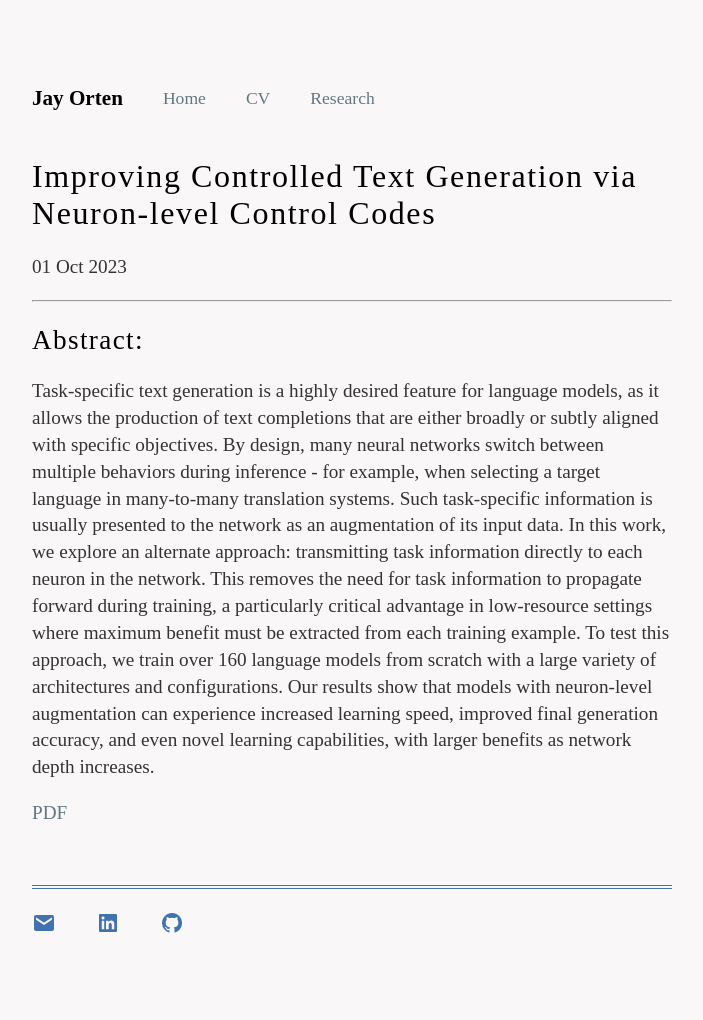
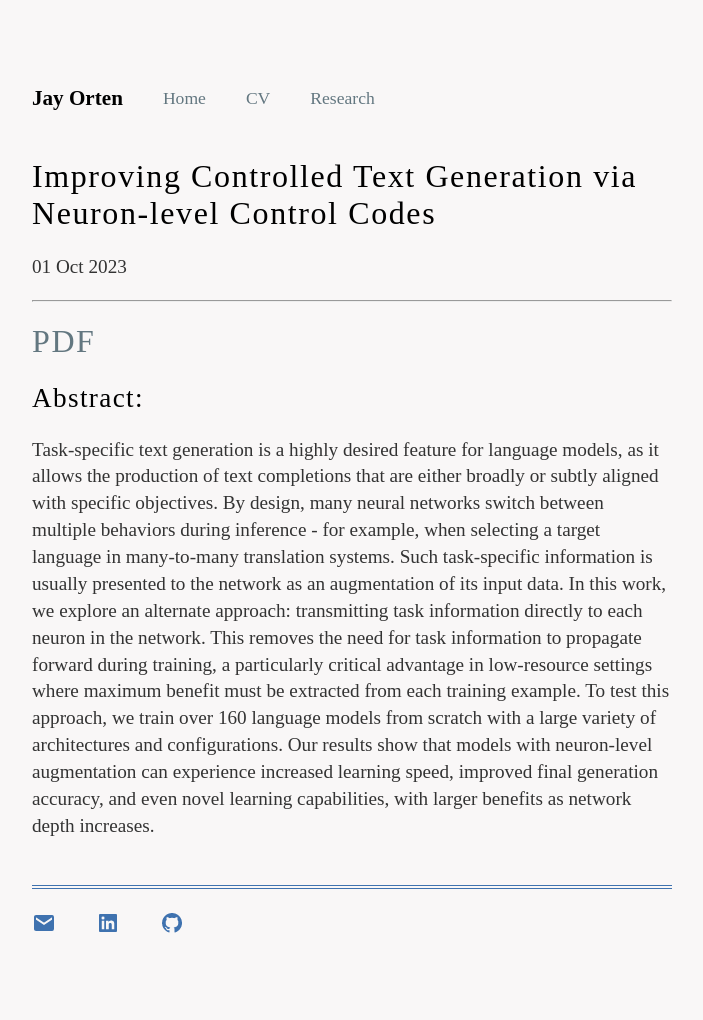
Before and after one commit to JayOrten/jayorten.github.io, a Jekyll site: the page built from _posts/2023-10-01-improving-controlled-text-generation.md, in a window 1280 px wide. Shown: the whole page, without its empty margins (288-991 px from the left). Built offline with Jekyll 4.4.1, drawn with Linux system fonts in a browser that asks for light colours.

Commit message:
update header

```diff
--- a/_posts/2023-10-01-improving-controlled-text-generation.md
+++ b/_posts/2023-10-01-improving-controlled-text-generation.md
@@ -6,8 +6,8 @@ date: 2023-10-01
 
 ---
 
+# [PDF]({{ site.url }}/assets/pdfs/Improving_Controlled_Text_Generation_via_Neuron_level_Control_Codes.pdf)
+
 ## Abstract:
 
 Task-specific text generation is a highly desired feature for language models, as it allows the production of text completions that are either broadly or subtly aligned with specific objectives. By design, many neural networks switch between multiple behaviors during inference - for example, when selecting a target language in many-to-many translation systems. Such task-specific information is usually presented to the network as an augmentation of its input data. In this work, we explore an alternate approach: transmitting task information directly to each neuron in the network. This removes the need for task information to propagate forward during training, a particularly critical advantage in low-resource settings where maximum benefit must be extracted from each training example. To test this approach, we train over 160 language models from scratch with a large variety of architectures and configurations. Our results show that models with neuron-level augmentation can experience increased learning speed, improved final generation accuracy, and even novel learning capabilities, with larger benefits as network depth increases.
-
-[PDF]({{ site.url }}/assets/pdfs/Improving_Controlled_Text_Generation_via_Neuron_level_Control_Codes.pdf)
```
